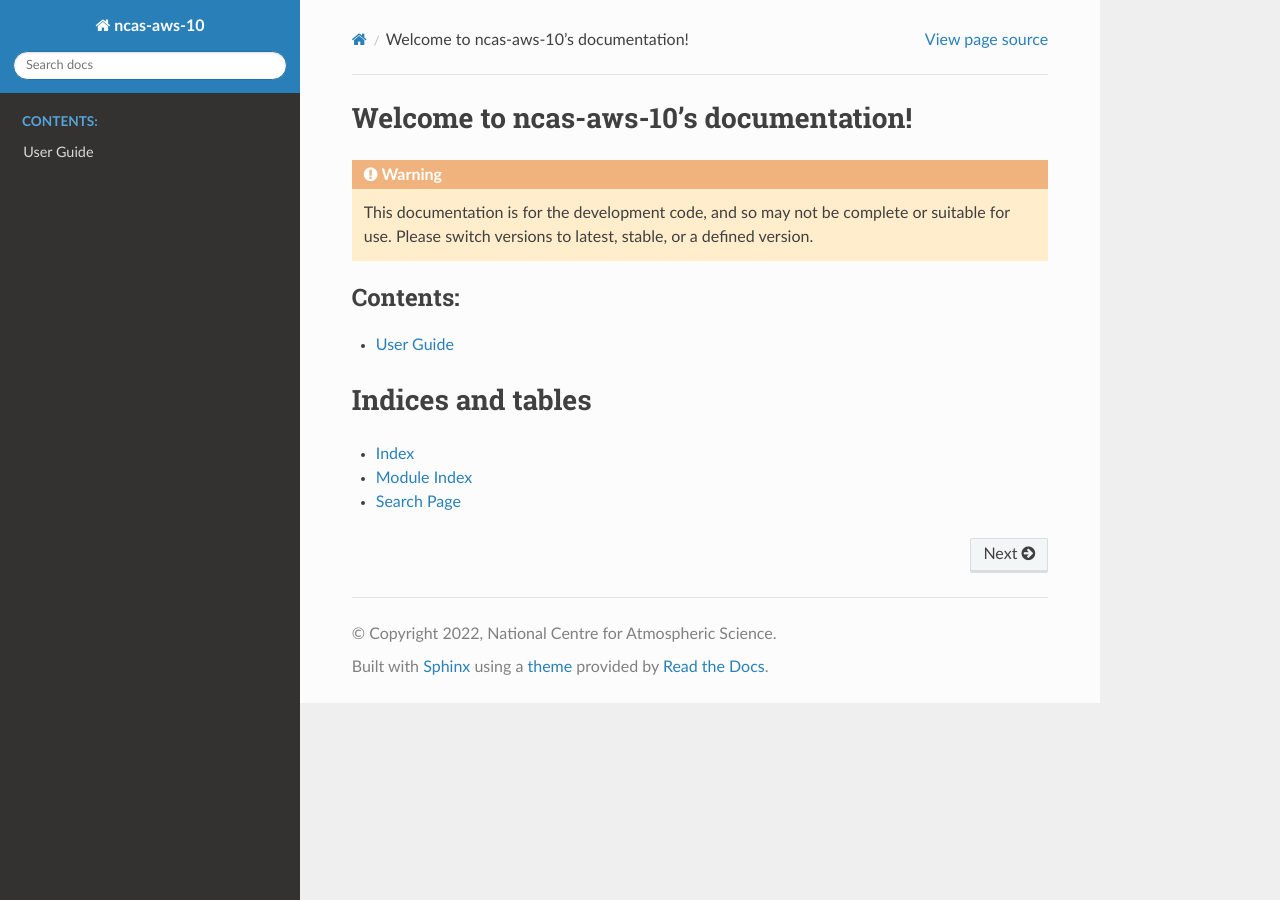
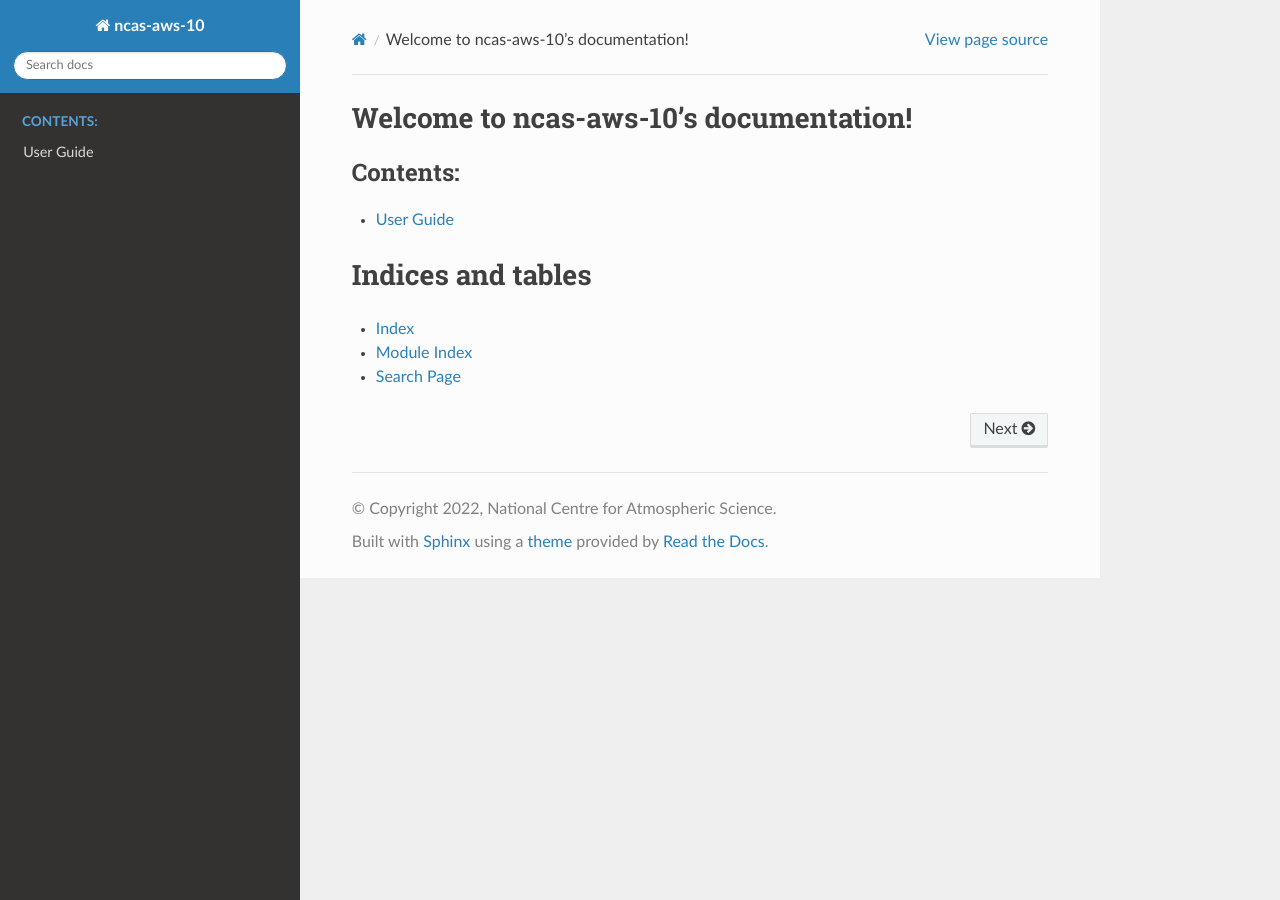
Before and after one commit to ncasuk/ncas-aws-10-software, a Sphinx documentation site: the page built from docs/source/index.rst, in a window 1280 px wide. Built offline with Sphinx 7.4.7 and the Read the Docs theme 2.0.0, drawn with Linux system fonts in a browser that asks for light colours.

Commit message:
Done away with dev RTD, so no need for warnings

```diff
--- a/docs/source/api.rst
+++ b/docs/source/api.rst
@@ -4,9 +4,6 @@
 User Guide
 ##########
 
-.. warning::
-
-   This documentation is for the development code, and so may not be complete or suitable for use. Please switch versions to latest, stable, or a defined version.
 
 .. currentmodule:: ncas_aws_10
 
--- a/docs/source/index.rst
+++ b/docs/source/index.rst
@@ -6,9 +6,6 @@
 Welcome to ncas-aws-10's documentation!
 =======================================
 
-.. warning::
-
-   This documentation is for the development code, and so may not be complete or suitable for use. Please switch versions to latest, stable, or a defined version.
 
 .. toctree::
    :maxdepth: 2
```
Also changed, not shown: README.md (+1 -1 lines).
